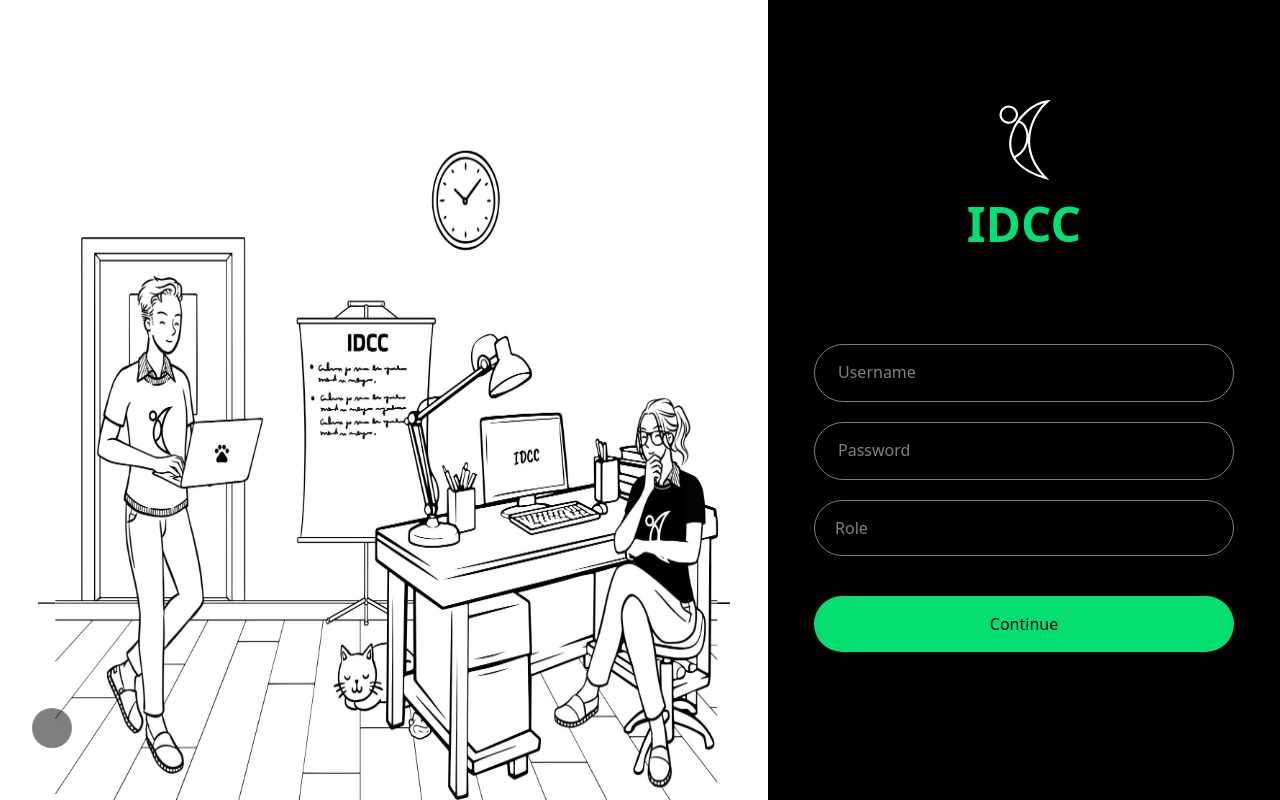
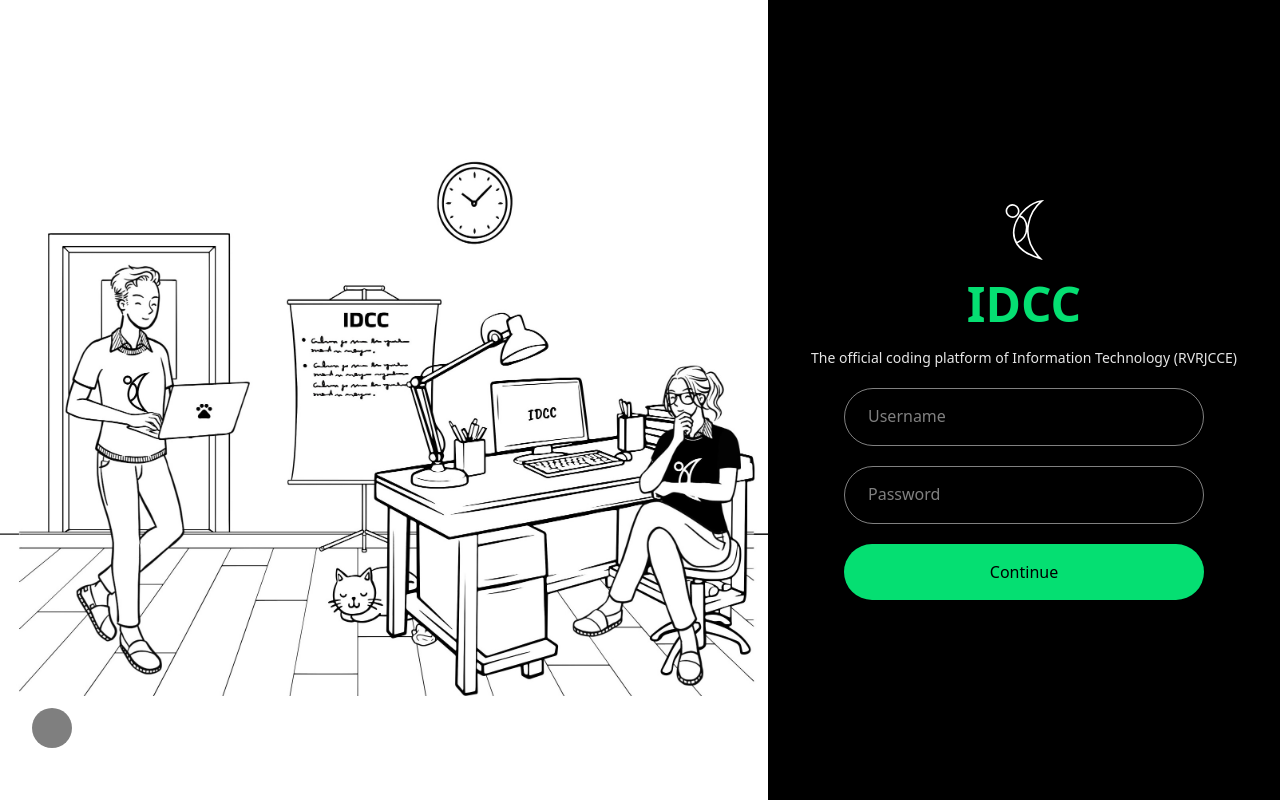
Before and after one commit to shades-of-prakash/IDCC-Coding-platform, a React (Vite) app in the folder frontend/: page /admin-login in a window 1280 px wide. Built offline with nearby package versions, Linux system fonts and the light colour scheme; some icons are missing.

Commit message:
Layout modified

```diff
--- a/frontend/src/components/CustomSelect.jsx
+++ b/frontend/src/components/CustomSelect.jsx
@@ -27,7 +27,7 @@ export function CustomSelect() {
 
 	return (
 		<div
-			className="z-100 w-[420px]  h-14 rounded-full ext-white/50"
+			className="z-100 w-full  h-14 rounded-full ext-white/50"
 			ref={selectRef}
 		>
 			<div
--- a/frontend/src/pages/AdminLogin.jsx
+++ b/frontend/src/pages/AdminLogin.jsx
@@ -6,12 +6,12 @@ import { InformationCircleIcon } from "@hugeicons/core-free-icons";
 import { CustomSelect } from "../components/CustomSelect";
 const AdminLogin = () => {
 	return (
-		<div className="w-screen h-dvh bg-red-900 flex ">
-			<div className="w-[60%] h-full bg-white flex items-end justify-center relative">
+<div className="min-w-full min-h-screen bg-red-900 flex">
+			<div className="w-[60%] h-dvh bg-white flex items-end justify-center relative">
 				{/* <div className="w-full h-1/4 bg-red-900">
 					<p className="text-[150px] font-bold bg-black h-full">IDCC</p>
 				</div> */}
-				<img src={AdminLoginImage} alt="" className="w-[90%] h-[90%]" />
+				<img src={AdminLoginImage} alt="" className="w-full h-full object-contain" />
 				<div className="group absolute bg-black/50 w-10 hover:w-58 h-10 left-8 bottom-13 flex items-center justify-center  p-1 hover:p-2 hover:gap-1 rounded-full">
 					<HugeiconsIcon icon={InformationCircleIcon} />
 					<div className="hidden group-hover:inline">
@@ -19,22 +19,24 @@ const AdminLogin = () => {
 					</div>
 				</div>
 			</div>
-			<div className="w-[40%] h-full bg-black flex items-center  flex-col gap-5">
-				<div className="mt-25">
-					<LogoIcon className="w-20 h-20" />
+			<div className="w-[40%] h-dvh bg-black flex items-center justify-center  flex-col gap-5">
+				<div className="">
+					<LogoIcon className="w-15 h-15" />
 				</div>
 				<h1 className="text-5xl font-bold text-green-400">IDCC</h1>
-				<p className="text-sm w-100  text-center m-2">
-					The official coding platform of R.V.R & J.C college of
-					engineering(Information Technology)
+				<div className="w-full  flex flex-col justify-center items-center">
+					<p className="text-sm w-full text-white/90  text-center">
+						The official coding platform of Information Technology <span>(RVRJCCE)</span>
 					</p>
-				<div className="flex flex-col gap-5">
+				</div>
+				<div className="w-full flex justify-center items-center gap-5  px-4">
+					<div className="w-90 flex flex-col gap-5">
 						<div className="w-full flex items-center justify-center relative">
 							<input
 								type="text"
 								id="username"
 								placeholder=" "
-							className="rounded-full w-[420px] focus:border-green-400 focus:outline-none border border-white/50 p-4 text-white bg-transparent peer"
+								className="rounded-full w-full focus:border-green-400 focus:outline-none border border-white/50 p-4 text-white bg-transparent peer"
 							/>
 							<label
 								htmlFor="username"
@@ -48,7 +50,7 @@ const AdminLogin = () => {
 								type="password"
 								id="Password"
 								placeholder=" "
-							className="rounded-full w-[420px] focus:border-green-400 focus:outline-none border border-white/50 p-4 text-white bg-transparent peer"
+								className="rounded-full w-full focus:border-green-400 focus:outline-none border border-white/50 p-4 text-white bg-transparent peer"
 							/>
 							<label
 								htmlFor="Password"
@@ -58,15 +60,22 @@ const AdminLogin = () => {
 							</label>
 						</div>
 					</div>
+				</div>
 				{/* <div className="mt-4 w-[420px] h-14 rounded-full  border border-white/50">
 					<div>
 						<span className="text-white/50">Role</span>
 					</div>
 				</div> */}
+				{/* <div className="w-full  flex justify-center items-center">
+					<div className="w-90">
 						<CustomSelect />
-				<button className="mt-5 text-black bg-green-400 w-[420px] h-14 rounded-full">
+					</div>
+				</div> */}
+				<div className="w-full  flex justify-center items-center">
+					<button className=" text-black bg-green-400 w-90 h-14 rounded-full">
 						Continue
 					</button>
+				</div>
 			</div>
 		</div>
 	);
```
Lines whose indentation alone changed are shown as unchanged.
